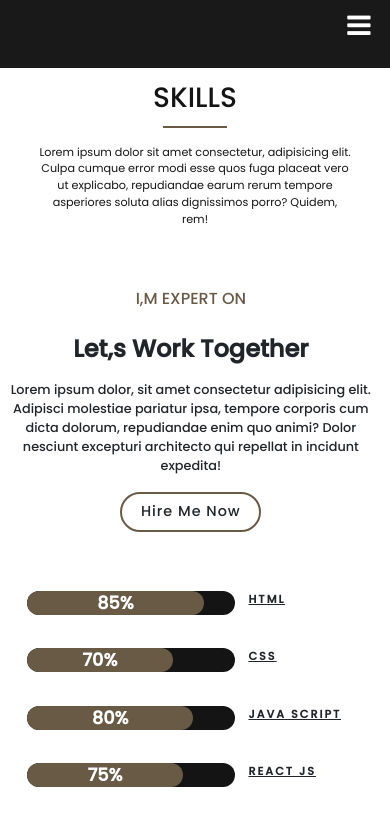
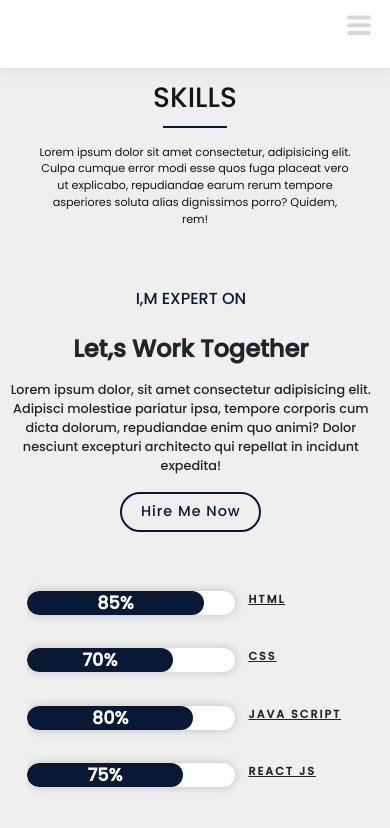
Before and after one commit to hp0007/ReactWebsite, a React (Create React App) app: page /skills in a window 390 px wide. Shown: the top 828 px of the page. Built offline with nearby package versions, Linux system fonts and the light colour scheme.

Commit message:
color chages

```diff
--- a/src/App.css
+++ b/src/App.css
@@ -2,8 +2,10 @@
 
 :root{
   --white:#fff;
-  --primary_color: #695A46;
-  --secondary_color:#141414;
+  --primary_color: #091834;
+  --black:#141414;
+  --background:#EFEFEF;
+  --lightGray:#D6D6D6;
   --font_weight_bold:900;
   --font_weight_medium:700;
   --font_weight_regular:500;
@@ -24,10 +26,11 @@
   position: fixed;
   left: 0;
   font-family: 'Work Sans', sans-serif;
-  background-color: var(--secondary_color);
-  color:var(--white);
+  background-color: var(--white);
+  color:var(--black);
   transition: all .7s;
   z-index: 11;
+  box-shadow: 0 2px 20px rgba(0,0,0,0.07);
 }
 
 .sidepart.active{
@@ -37,9 +40,8 @@
 .img-profile{
   height: 8rem;
   width: 8rem;
-  background-image: url(./images/logo.png);
+  background-image: url(./images/Black.png);
   background-size: cover;
-  background-color: var(--background_basic_color);
   border-radius: 50%;
   margin-left: auto;
   margin-right: auto;
@@ -69,7 +71,8 @@
 .sidebar i{
   float: right;
   z-index: 11;
-  font-size: 1.5rem;
+  line-height: 1.4rem;
+  font-size: 1.3rem;
   object-fit: cover;
   margin-top: 2.5%;
 }
@@ -81,24 +84,25 @@
   text-decoration: none;
   line-height: 38px;
   transition: 0.6s;
-  color: var(--white);
+  color: var(--lightGray);
   margin-left: 2%;
   padding-right: 8%;
   padding-left: 3%;
   text-decoration: none;
 }
 .sidebar .sidebar-item:hover{
-  background-color: var(--primary_color);
-  color: var(--white);
+  color: var(--black);
   width: 100%;
   text-decoration: none;
+  font-weight: var(--font_weight_bold);
   /* border-radius: 10px; */
 }
 .sidebar .sidebar-item.active2{
-  background-color: var(--primary_color);
+  font-weight: var(--font_weight_bold);
+  color: var(--black);
 }
 .fa-bars{
-  color: var(--white);
+  color: var(--lightGray);
   float: right;
   font-size: 2rem;
   margin-top: 5%;
@@ -106,7 +110,7 @@
   padding-right: 5%;
 }
 .fa-close{
-  color: var(--white);
+  color: var(--lightGray);
   float: right;
   font-size: 2rem;
   margin-top: 5%;
@@ -163,7 +167,7 @@
   letter-spacing: 1px;
 }
 .container-home Button:hover{
-  color: var(--secondary_color);
+  color: var(--black);
   background-color: var(--white);
 
 }
@@ -192,7 +196,7 @@
   margin-left: auto;
   margin-right: auto;
   margin-top: 5%;
-  color: var(--secondary_color);
+  color: var(--black);
 }
 .container-1 h3{
   line-height: 2.5rem;
@@ -216,6 +220,7 @@
   position: fixed;
   font-family: 'Work Sans', sans-serif;
   transition: all .7s;
+  background: var(--background);
 }
 .fa-desktop{
   font-size: 3.5rem;
@@ -260,6 +265,7 @@
   position: absolute;
   font-family: 'Work Sans', sans-serif;
   transition: all .7s;
+  background: var(--background);
 }
 .container-about .left{
   margin-top: 2%;
@@ -283,6 +289,7 @@
   right: 0px;
   position: absolute;
   transition: 0.7s all;
+  background: var(--background);
 }
 .container-skill .row{
   margin-top: 5%;
@@ -306,6 +313,7 @@
 .container-skill .left Button{
   border:2px solid var(--primary_color);
   border-radius: 30px;
+  color: var(--primary_color);
   font-weight: 500;
   padding: 2% 5% 2% 5%;
   letter-spacing: 1px;
@@ -325,12 +333,13 @@
   letter-spacing: 2px;
 }
 .container-skill .right .progress{
-  background-color: var(--secondary_color);
+  background-color: var(--white);
   color: var(--white);
   height: 2rem;
   border-radius: 1rem;
   width: 22rem;
   margin-top: 5%;
+  box-shadow: 0 0 10px rgba(0,0,0,0.2);
 }
 .container-skill .right .progress .progress-inn{
   background-color: var(--primary_color);
@@ -354,6 +363,7 @@
   height: 100vh;
   right: 0;
   position: absolute;
+  background: var(--background);
 }
 
 /* contact */
@@ -363,6 +373,7 @@
   right: 0;
   position: absolute;
   transition: .7s;
+  background: var(--background);
 }
 .container-contact .container{
   padding: 2% 5%;
@@ -411,15 +422,15 @@
   transition: .5s;
 }
 .container-contact .container .account .insta:hover{
-  background: var(--secondary_color);
+  background: var(--black);
   cursor: pointer;
 }
 .container-contact .container .account .twitt:hover{
-  background: var(--secondary_color);
+  background: var(--black);
   cursor: pointer;
 }
 .container-contact .container .account .git:hover{
-  background: var(--secondary_color);
+  background: var(--black);
   cursor: pointer;
 }
 .container-contact .container .account{
@@ -432,6 +443,6 @@
   margin-top: 2%;
 }
 .container-contact .btn:hover{
-  background-color: var(--secondary_color);
+  background-color: var(--black);
   color: var(--white);
 }
--- a/src/responsive.css
+++ b/src/responsive.css
@@ -6,7 +6,7 @@
       padding: 0;
       margin: 0;
       z-index: 1;
-      background-color: rgba(0,0,0,0.9);
+      background-color: rgba(255,255,255,0.9);
       transition: .5s;
     }
     .sidepart.active{
```
Also changed, not shown: src/images/Black.png (added).
